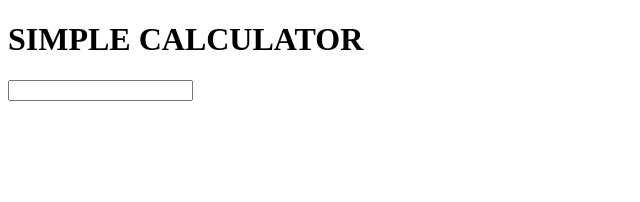
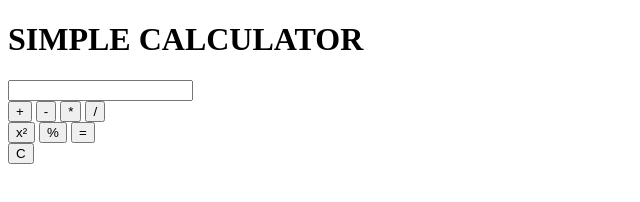
Before and after one commit to JosiahAutor/calculatorJS, a plain HTML site: page index.html in a window 1280 px wide. Shown: the whole page, without its empty margins (0-640 px from the left). Drawn offline with Linux system fonts and the light colour scheme.

Commit message:
add buttons to container

```diff
--- a/index.html
+++ b/index.html
@@ -10,23 +10,24 @@
     <h1>SIMPLE CALCULATOR</h1>
 	<div class="container">
 		<div class="contact">
-				<input type="text" value="" id="input" Name="Input Number">
-
-
-
+			<input type="text" value="" id="input" Name="Input Number">
 				<div class="buttons">
 					<div class="upRowBtn">
-
+						<button id="btnPlus" value="+" onclick="dis('+')">+</button>
+						<button id="btnMinus" value="-" onclick="dis('-')">-</button>
+						<button id="btnMultiply"value="*" onclick="dis('*')">*</button>
+						<button id="btnDivide"value="/" onclick="dis('/')">/</button>
 					</div>
 					<div class="midRowBtn">
-
+						<button id="btnSquare" value="^2" onclick="dis('**2')">x²</button>
+						<button id="btnMod"value="&" onclick="dis('%')">%</button>
+						<button id="btnEqual" onclick="eq()">=</button>
 					</div>
 					<div class="lowRowBtn">
-
+						<button id="btnClear" value="c" onclick="cl()">C</button>
 					</div>
-				</div>
+			    </div>
 		</div>
 	</div>
-
 </body>
 </html>
```
